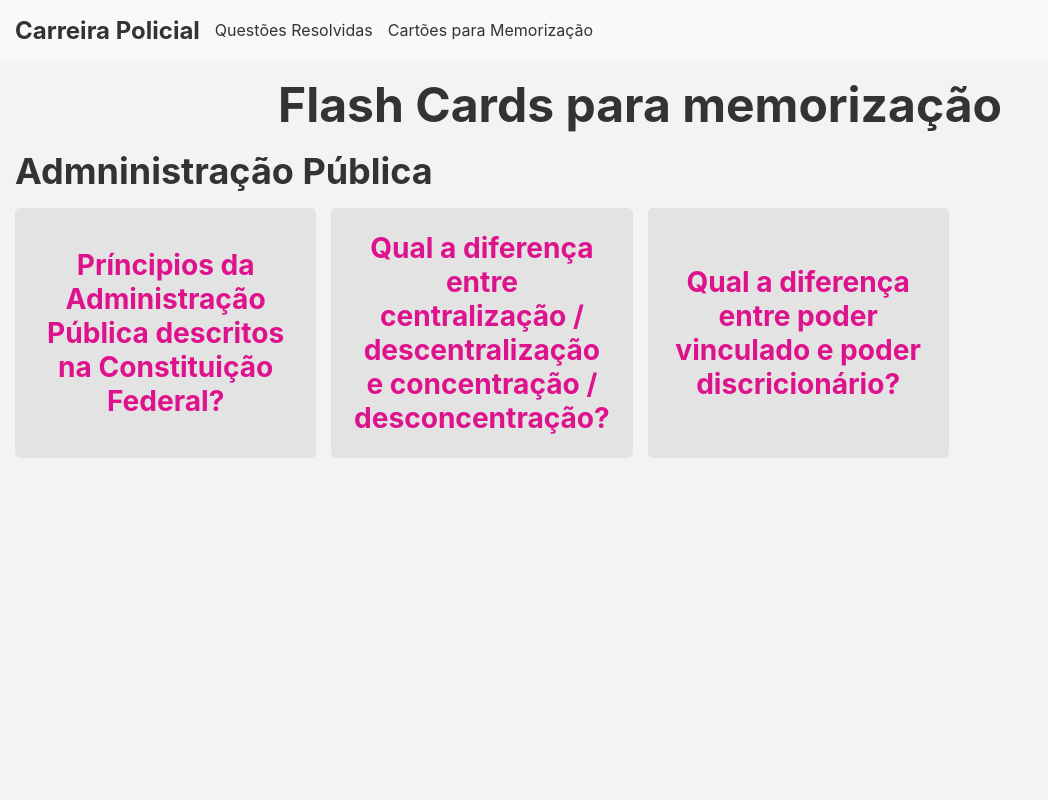
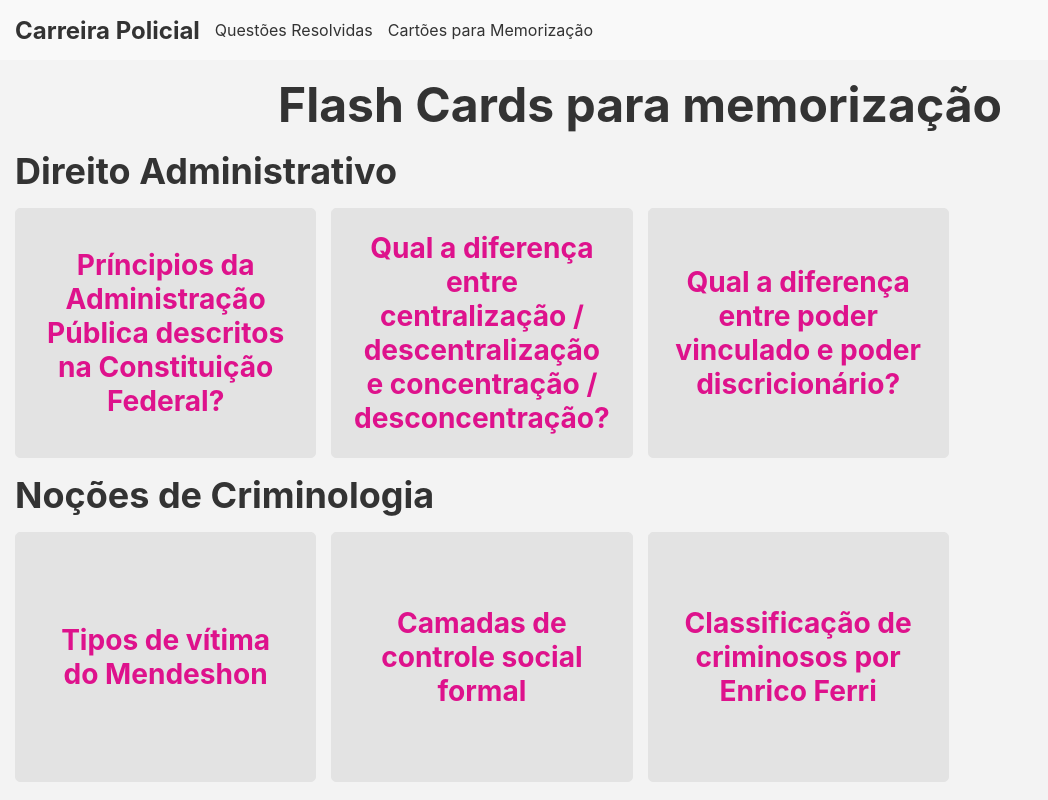
Before and after one commit to johnywalves/carreirapolicial, a plain HTML site: page cartoes/index.html in a window 1280 px wide. Shown: the whole page, without its empty margins (0-1048 px from the left). Drawn offline with Linux system fonts and the light colour scheme.

Commit message:
:speech_balloon: Atualizar cartas de memorização

```diff
--- a/cartoes/index.html
+++ b/cartoes/index.html
@@ -112,7 +112,7 @@
     }
 
     .flip-card.highlighted {
-        position: absolute;
+        position: fixed;
         top: 0;
         left: 0;
         margin: 0;
@@ -176,8 +176,9 @@
         padding: 1.5rem;
 
         display: flex;
-        justify-content: flex-start;
-        align-items: center;
+        flex-direction: column;
+        justify-content: center;
+        align-items: flex-start;
         padding: 2.5rem 6rem;
     }
 
@@ -261,28 +262,15 @@
         </ul>
     </header>
     <h1>Flash Cards para memorização</h1>
-    <h2>Admninistração Pública</h2>
-    <ul>
+    <h2>Direito Administrativo</h2>
+  <ul>
         <li class="flip-card">
             <div class="flip-card-inner">
                 <div class="flip-card-front">
                     <h3>Príncipios da Administração Pública descritos na Constituição Federal?</h3>
                 </div>
                 <div class="flip-card-back">
-                    <p>
-                        <strong>Constituição Federal - Artigo 37º</strong> administração pública direta e indireta de
-                        qualquer dos Poderes da União, dos Estados, do Distrito Federal e dos Municípios obedecerá aos
-                        <strong>princípios de legalidade, impessoalidade, moralidade, publicidade e
-                            eficiência</strong><br /><br />
-                        <span>
-                            Princípio LIMPE<br />
-                            <strong>L</strong> - Legalidade<br />
-                            <strong>I</strong> - Impessoalidade<br />
-                            <strong>M</strong> - Moralidade<br />
-                            <strong>P</strong> - Publicidade<br />
-                            <strong>E</strong> - Eficiência
-                        </span>
-                    </p>
+                  <p style="column-count: 1"><strong>Constituição Federal - Artigo 37º </strong>administração pública direta e indireta de qualquer dos Poderes da União, dos Estados, do Distrito Federal e dos Municípios obedecerá aos <strong>princípios de legalidade, impessoalidade, moralidade, publicidade e eficiência</strong></p><p style="column-count: 1"></p><p style="column-count: 1">Princípio LIMPE</p><p style="column-count: 1"><strong>L</strong> - Legalidade</p><p style="column-count: 1"><strong>I </strong>- Impessoalidade</p><p style="column-count: 1"><strong>M</strong> - Moralidade</p><p style="column-count: 1"><strong>P</strong> - Publicidade</p><p style="column-count: 1"><strong>E</strong> - Eficiência</p>
                 </div>
             </div>
         </li>
@@ -292,15 +280,7 @@
                     <h3>Qual a diferença entre centralização / descentralização e concentração / desconcentração?</h3>
                 </div>
                 <div class="flip-card-back">
-                    <p>
-                        <strong>centralização/descentralização</strong> Criação de <strong>entidades</strong> com o
-                        controle/tutela do instituidor, sujeição <strong>não</strong> hierarquica, com a atribuição da
-                        execução dos serviços
-                        <br /><br />
-                        <strong>concentração/desconcentração</strong> Criação de <strong>orgãos públicos</strong> como
-                        centros de competência despersonalizadas, são unidades de atuação para manifestação da vontade
-                        do instituidor
-                    </p>
+                  <p style="column-count: 1"><strong>centralização/descentralização</strong> Criação de <strong>entidades</strong> com o controle/tutela do instituidor, sujeição <strong>não hierárquica</strong>, com a atribuição da execução dos serviços</p><p style="column-count: 1"></p><p style="column-count: 1"><strong>concentração/desconcentração</strong> Criação de <strong>orgãos públicos </strong>como centros de competência despersonalizadas, são unidades de atuação para manifestação da vontade do instituidor</p>
                 </div>
             </div>
         </li>
@@ -310,13 +290,40 @@
                     <h3>Qual a diferença entre poder vinculado e poder discricionário?</h3>
                 </div>
                 <div class="flip-card-back">
-                    <p>
-                        <strong>poder vinculado</strong> capacidade de agir <strong>SEM ESCOLHA</strong> com a descrição
-                        de todos os requisitos em lei com exaustão das descrições
-                        <br /><br />
-                        <strong>poder discricionário</strong> capacidade de agir <strong>COM ESCOLHA</strong> de
-                        competência e oportunidade do agente em prol do interesse público
-                    </p>
+                  <p style="column-count: 1"><strong>poder vinculado</strong> </p><p style="column-count: 1">capacidade de agir <strong>SEM ESCOLHA</strong> com a descrição de todos os requisitos em lei com exaustão das descrições</p><p style="column-count: 1"></p><p style="column-count: 1"><strong>poder discricionário</strong> </p><p style="column-count: 1">capacidade de agir <strong>COM ESCOLHA</strong> de competência e oportunidade do agente em prol do interesse público</p>
+                </div>
+            </div>
+        </li>
+    </ul>
+    <h2>Noções de Criminologia</h2>
+  <ul>
+        <li class="flip-card">
+            <div class="flip-card-inner">
+                <div class="flip-card-front">
+                    <h3>Tipos de vítima do Mendeshon</h3>
+                </div>
+                <div class="flip-card-back">
+                  <p style="column-count: 1"><strong>vítima ideal ou inocente</strong></p><p style="column-count: 1">não tem nenhuma participação no evento;</p><p style="column-count: 1"></p><p style="column-count: 1"><strong>vítima menos culpada que o delinquente</strong></p><p style="column-count: 1">vítima por ignorância, contribui com o resultado danoso;</p><p style="column-count: 1"></p><p style="column-count: 1"><strong>vítima tão culpada quanto o delinquente</strong></p><p style="column-count: 1">provocadora, sem a provocação o crime não ocorreria;</p><p style="column-count: 1"></p><p style="column-count: 1"><strong>vítima mais culpada que o delinquente</strong></p><p style="column-count: 1">participação da vítima é maior que o delinquente, após injusta provocação;</p><p style="column-count: 1"></p><p style="column-count: 1"><strong>vítima como única culpada</strong></p><p style="column-count: 1">única pessoa culpada do evento criminoso.</p>
+                </div>
+            </div>
+        </li>
+        <li class="flip-card">
+            <div class="flip-card-inner">
+                <div class="flip-card-front">
+                    <h3>Camadas de controle social formal</h3>
+                </div>
+                <div class="flip-card-back">
+                  <p style="text-align: justify; column-count: 1"><strong>primeira instância:</strong> policia, órgãos de repressão;</p><p style="text-align: justify; column-count: 1"><strong>segunda instância:</strong> Ministério Público, ingressar com ação penal;</p><p style="text-align: justify; column-count: 1"><strong>terceira instância:</strong> Poder Judiciário, segmento no processo penal;</p><p style="text-align: justify; column-count: 1"><strong>quarta instância (de fato):</strong> prisões, cumprimento de penas e ressocialização.</p>
+                </div>
+            </div>
+        </li>
+        <li class="flip-card">
+            <div class="flip-card-inner">
+                <div class="flip-card-front">
+                    <h3>Classificação de criminosos por Enrico Ferri</h3>
+                </div>
+                <div class="flip-card-back">
+                  <p style="text-align: justify; column-count: 1">criminoso nato;</p><p style="text-align: justify; column-count: 1">criminoso louco, incluir semilouco e fronteiriços;</p><p style="text-align: justify; column-count: 1">criminoso ocasional;</p><p style="text-align: justify; column-count: 1">criminoso habitual;</p><p style="text-align: justify; column-count: 1">criminoso passional.</p>
                 </div>
             </div>
         </li>
```
